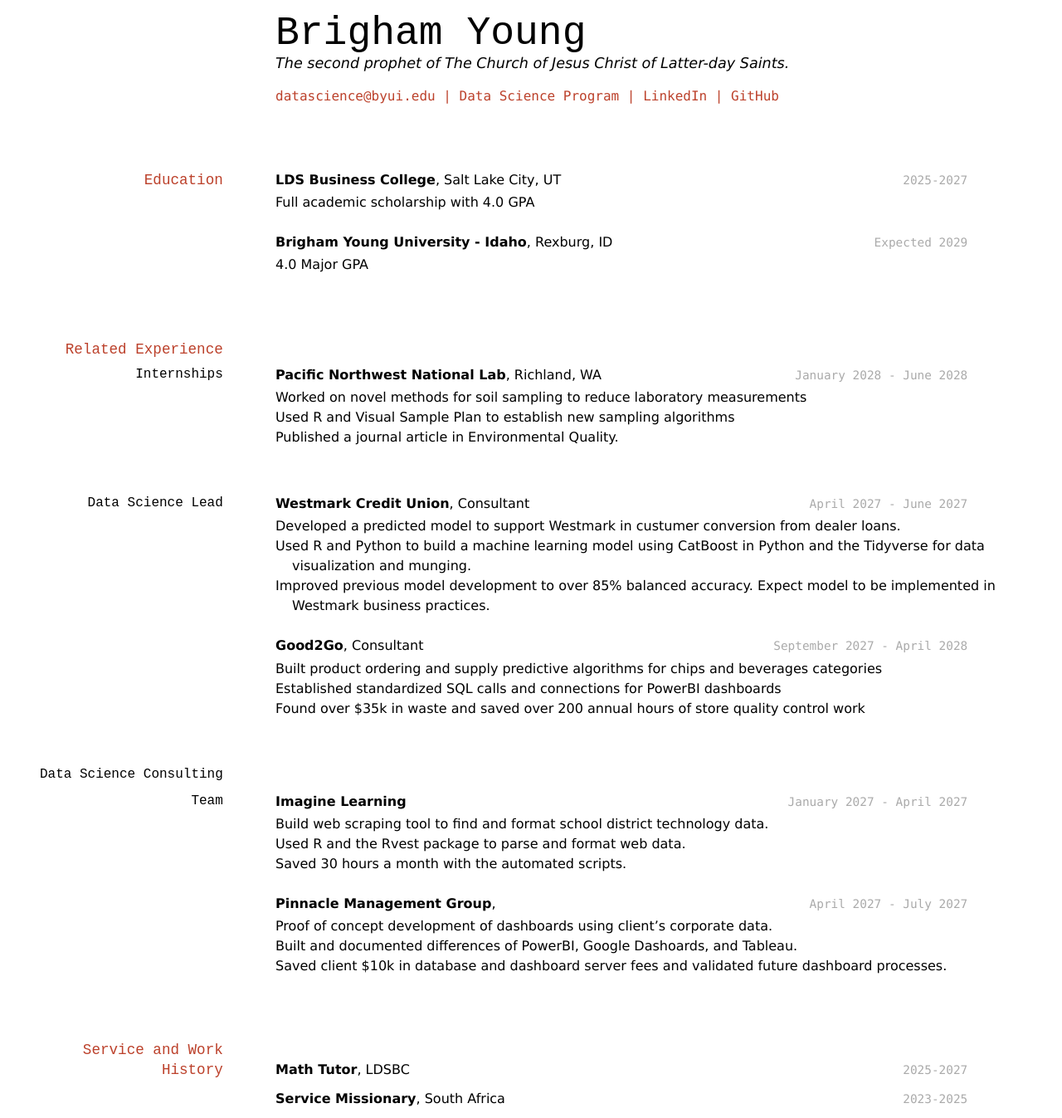
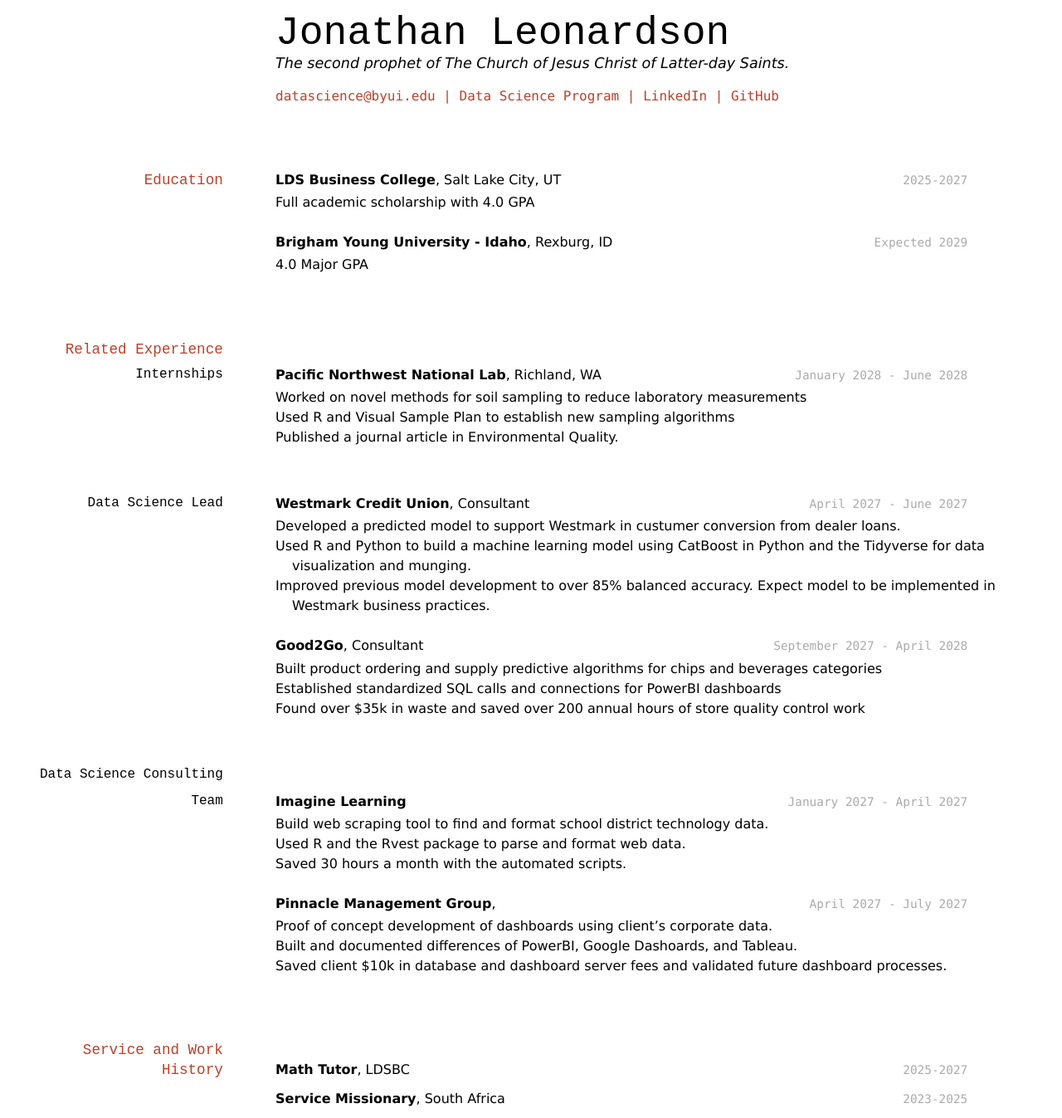
Before and after one commit to JonathanLeonardson/leonardson_resume, a Jekyll site: the page built from docs/index.md, in a window 1280 px wide. Shown: the whole page at 83% size. Built offline with Jekyll 4.4.1, drawn with Linux system fonts in a browser that asks for light colours.

Commit message:
changed name and title of project

```diff
--- a/docs/index.md
+++ b/docs/index.md
@@ -1,8 +1,8 @@
 ---
 layout: cv
-title: Brigham Young's Resume
+title: Jonathan Leonarsdon's Resume
 ---
-# Brigham Young
+# Jonathan Leonardson
 The second prophet of The Church of Jesus Christ of Latter-day Saints.
 
 <div id="webaddress">
```
